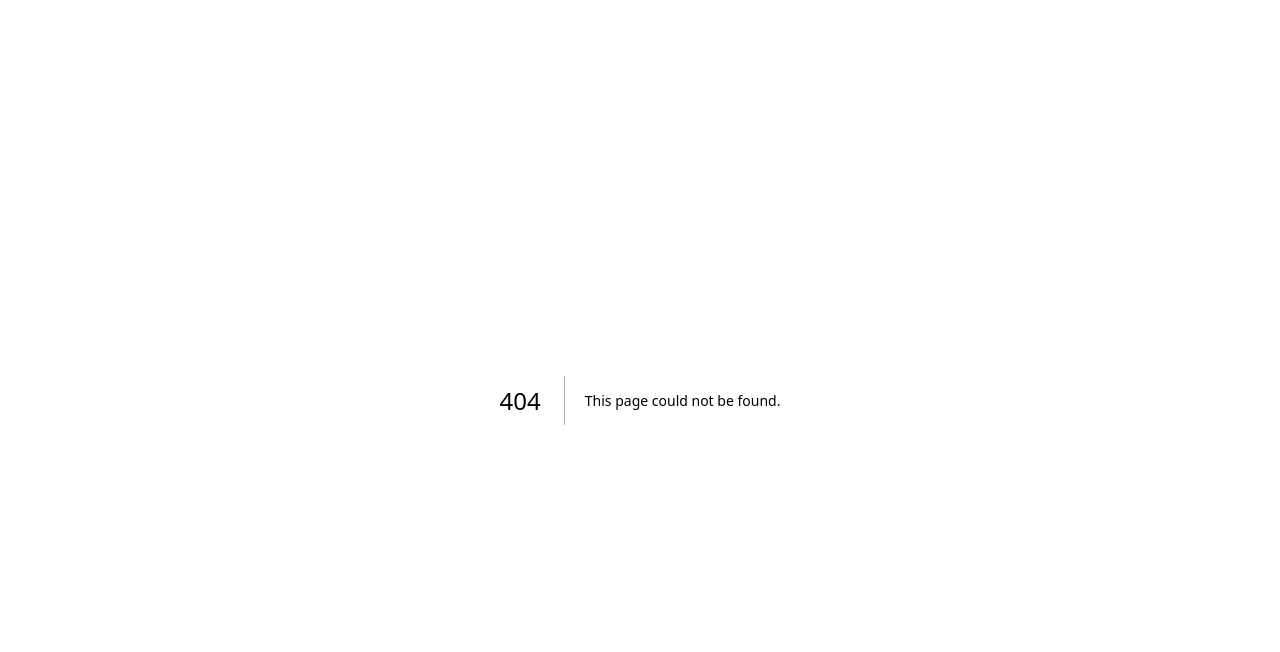
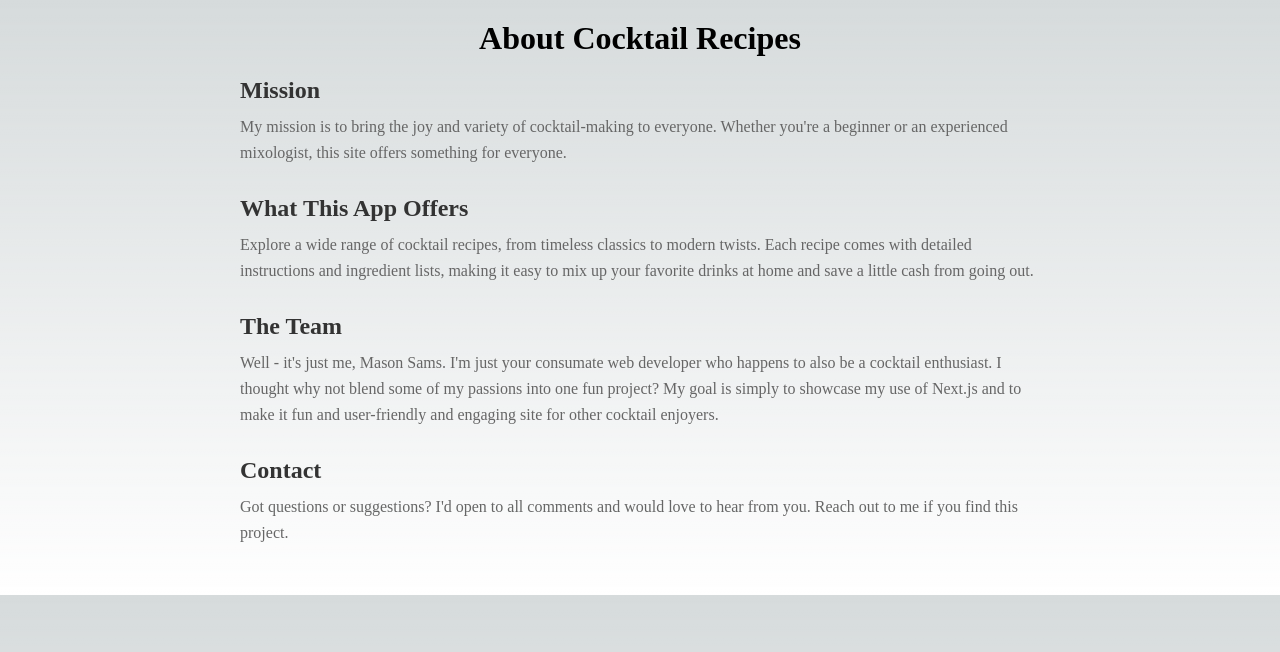
Before and after one commit to LongDefeat/nightcapp-frontend, a Next.js app: page /about in a window 1280 px wide. Before the commit this address had no page. Shown: the top 652 px of the page. Built offline with nearby package versions, Linux system fonts and the light colour scheme; a web font is replaced by a local one.

Commit message:
add About page and styling

```diff
--- /dev/null
+++ b/src/pages/about/index.js
@@ -0,0 +1,51 @@
+import React from "react";
+import styles from "@/styles/About.module.css";
+
+const About = () => {
+  return (
+    <div className={styles.aboutContainer}>
+      <h1 className={styles.heading}>About Cocktail Recipes</h1>
+      <div className={styles.content}>
+        <section className={styles.section}>
+          <h2>Mission</h2>
+          <p>
+            My mission is to bring the joy and variety of cocktail-making to
+            everyone. Whether you're a beginner or an experienced mixologist,
+            this site offers something for everyone.
+          </p>
+        </section>
+
+        <section className={styles.section}>
+          <h2>What This App Offers</h2>
+          <p>
+            Explore a wide range of cocktail recipes, from timeless classics to
+            modern twists. Each recipe comes with detailed instructions and
+            ingredient lists, making it easy to mix up your favorite drinks at
+            home and save a little cash from going out.
+          </p>
+        </section>
+
+        <section className={styles.section}>
+          <h2>The Team</h2>
+          <p>
+            Well - it's just me, Mason Sams. I'm just your consumate web
+            developer who happens to also be a cocktail enthusiast. I thought
+            why not blend some of my passions into one fun project? My goal is
+            simply to showcase my use of Next.js and to make it fun and
+            user-friendly and engaging site for other cocktail enjoyers.
+          </p>
+        </section>
+
+        <section className={styles.section}>
+          <h2>Contact</h2>
+          <p>
+            Got questions or suggestions? I'd open to all comments and would
+            love to hear from you. Reach out to me if you find this project.
+          </p>
+        </section>
+      </div>
+    </div>
+  );
+};
+
+export default About;
--- /dev/null
+++ b/src/styles/About.module.css
@@ -0,0 +1,31 @@
+.aboutContainer {
+    padding: 20px;
+    text-align: center;
+}
+
+.heading {
+    font-size: 2em;
+    margin-bottom: 20px;
+}
+
+.content {
+    text-align: left;
+    margin: auto;
+    max-width: 800px;
+}
+
+.section {
+    margin-bottom: 30px;
+}
+
+.section h2 {
+    font-size: 1.5em;
+    color: #333;
+    margin-bottom: 10px;
+}
+
+.section p {
+    font-size: 1em;
+    line-height: 1.6;
+    color: #666;
+}
```
